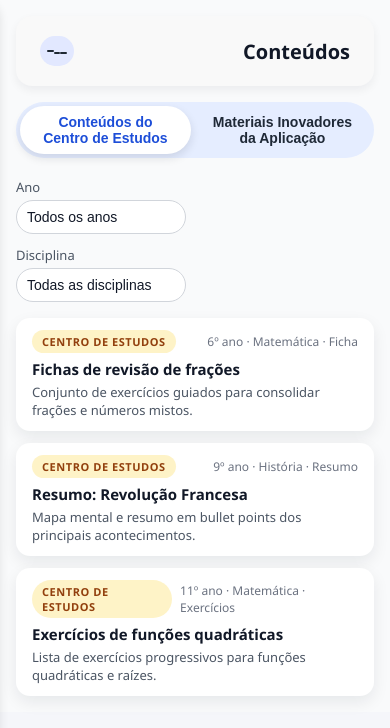
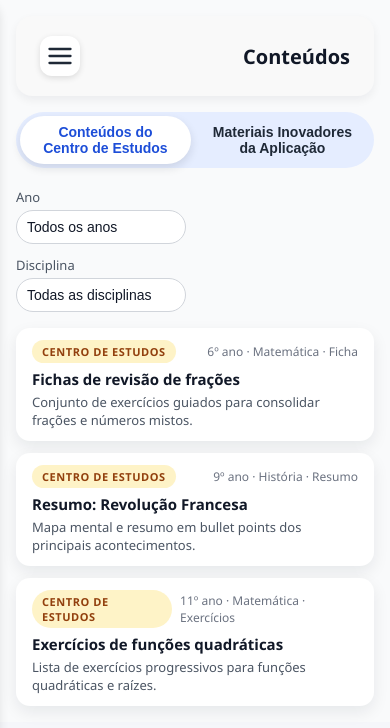
Before and after one commit to LABRATS-APP/LabRats_App, a plain HTML site: page Back-Office/Gestor/html/Conteudos.html in a window 390 px wide. Drawn offline with Linux system fonts and the light colour scheme.

Commit message:
teste mobil1.1

```diff
--- a/Back-Office/Gestor/css/DetalheOcorrencia.css
+++ b/Back-Office/Gestor/css/DetalheOcorrencia.css
@@ -2,31 +2,24 @@
 
 /* Botão de menu (hambúrguer) para mobile */
 .menu-toggle {
-    display: none;              /* só aparece em mobile via media query */
-    margin-right: 12px;
-    width: 34px;
-    height: 30px;
-    border-radius: 999px;
+    display: none;
     border: none;
-    background-color: #e2e8ff;
+    background: #ffffff;
+    border-radius: 12px;
+    padding: 6px;
     cursor: pointer;
-    display: none;
-    align-items: center;
-    justify-content: center;
-    padding: 0 7px;
+    box-shadow: 0 2px 6px rgba(0,0,0,0.12);
 }
 
-.menu-toggle span {
-    display: block;
-    width: 100%;
-    height: 2px;
-    background-color: #1f2933;
-    border-radius: 999px;
+.menu-toggle:hover {
+    background: #f3f4f6;
 }
 
-.menu-toggle span + span {
-    margin-top: 4px;
+.menu-toggle svg {
+    display: block;
 }
+
+
 
 /* Backdrop para quando o drawer está aberto em mobile */
 .sidebar-backdrop {
--- a/Back-Office/Gestor/html/Conteudos.html
+++ b/Back-Office/Gestor/html/Conteudos.html
@@ -49,11 +49,14 @@
   <div class="content">
     <header class="content-header">
       <!-- Botão “hambúrguer” só visível em mobile -->
-      <button id="menu-toggle" class="menu-toggle" aria-label="Abrir menu de navegação">
-        <span></span>
-        <span></span>
-        <span></span>
-      </button>
+    <button id="menu-toggle" class="menu-toggle" aria-label="Abrir menu">
+      <svg viewBox="0 0 24 24" width="28" height="28" stroke="#1f2937" stroke-width="2" fill="none" stroke-linecap="round" stroke-linejoin="round">
+        <line x1="3" y1="6" x2="21" y2="6" />
+        <line x1="3" y1="12" x2="21" y2="12" />
+        <line x1="3" y1="18" x2="21" y2="18" />
+      </svg>
+    </button>
+
 
       <h1>Conteúdos</h1>
     </header>
```
